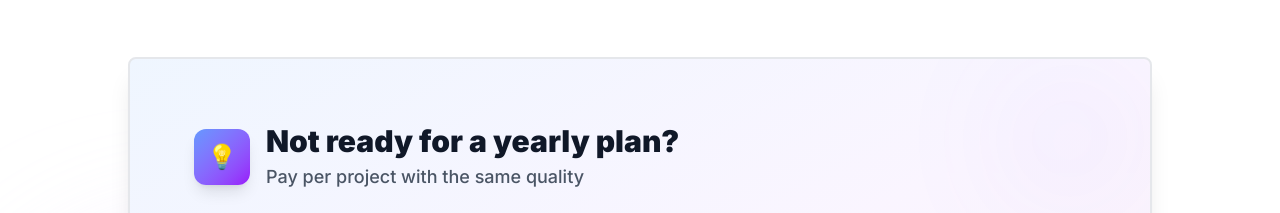
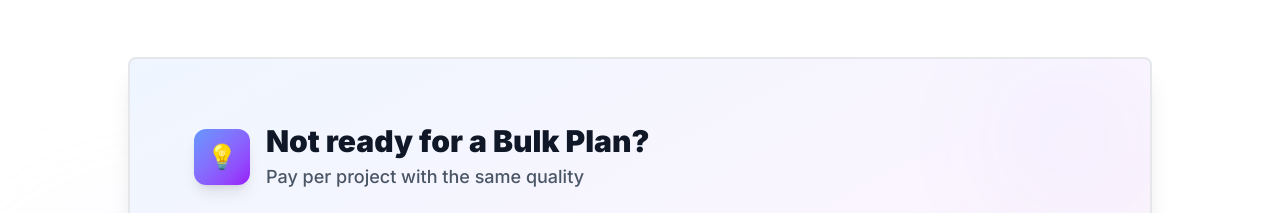
Before and after one commit to Shreyansh-kumawat/ek-startup-kar-leta-hu-kya-hi-ho-jayega-new, a React (Vite) app in the folder Frontend/: page /home in a window 1280 px wide. Shown: the part 2220-2433 px from the top of the page. Built offline with nearby package versions, Linux system fonts and the light colour scheme; no server answers.

Commit message:
Not ready for a Bulk Plan

```diff
--- a/Frontend/src/pages/Home.jsx
+++ b/Frontend/src/pages/Home.jsx
@@ -785,7 +785,7 @@ const Home = () => {
                     💡
                   </div>
                   <div>
-                    <h3 className="text-xl sm:text-2xl md:text-3xl font-black text-gray-900">Not ready for a yearly plan?</h3>
+                    <h3 className="text-xl sm:text-2xl md:text-3xl font-black text-gray-900">Not ready for a Bulk Plan?</h3>
                     <p className="text-gray-600 text-sm sm:text-base md:text-lg font-medium mt-1">Pay per project with the same quality</p>
                   </div>
                 </div>
--- a/Frontend/src/pages/Pricing.jsx
+++ b/Frontend/src/pages/Pricing.jsx
@@ -373,7 +373,7 @@ const Pricing = () => {
                   </div>
                   <div>
                     <h3 className="text-2xl sm:text-3xl font-black text-gray-900">
-                      Not ready for a yearly plan?
+                      Not ready for a Bulk Plan?
                     </h3>
                     <p className="text-gray-600 text-base sm:text-lg font-medium mt-1">
                       Pay per project with the same quality
```
